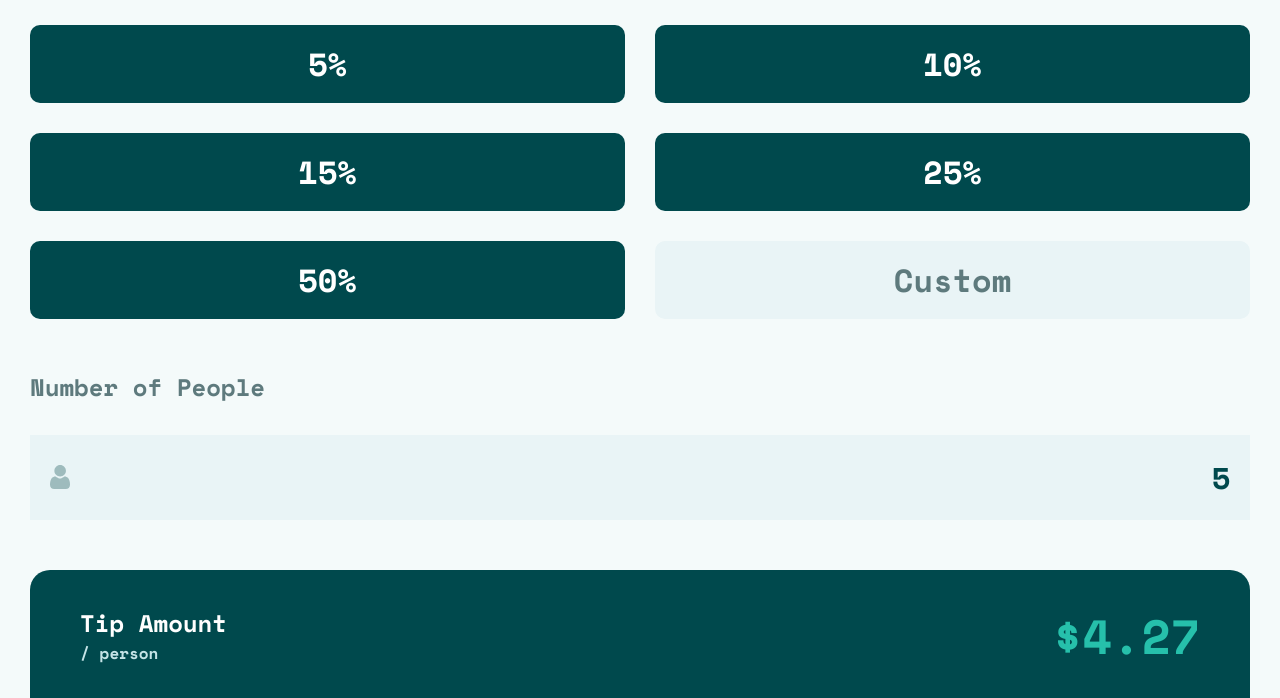
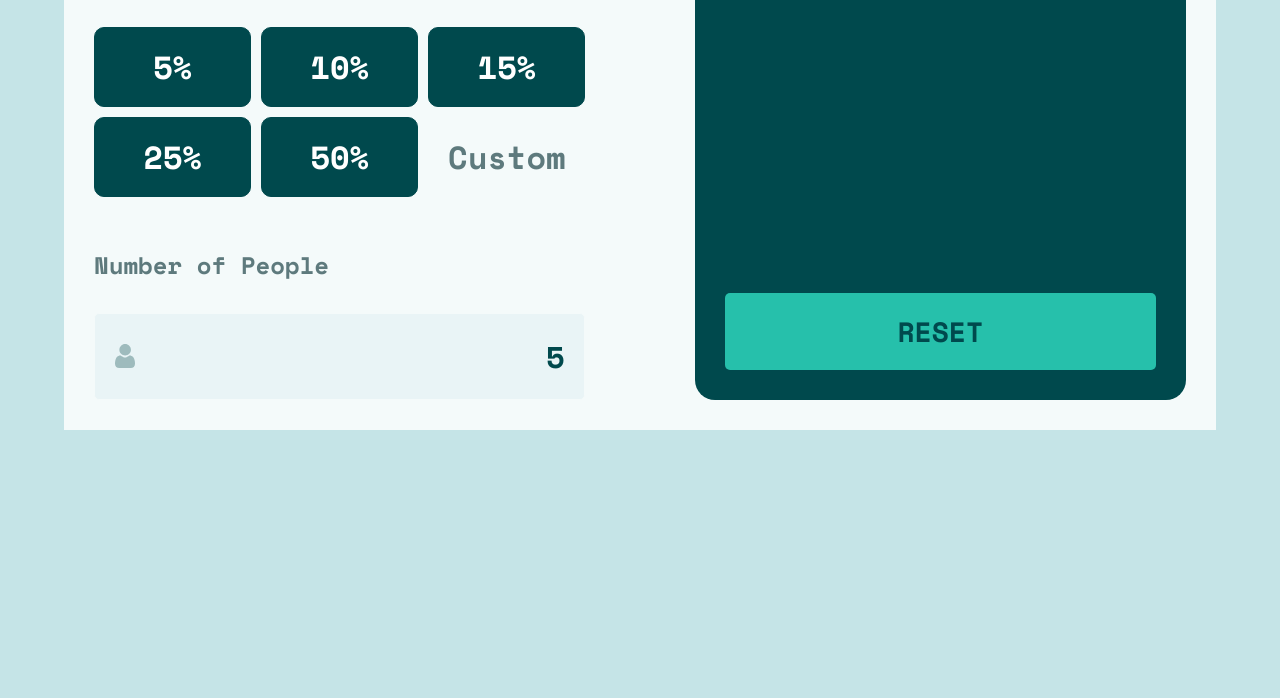
Before and after one commit to wojtekqwe/tip_calculator_app, a plain HTML site: page index.html in a window 1280 px wide. Shown: the part 493-1191 px from the top of the page. After the commit the page ends 923 px from the top, so only its background shows below. Drawn offline with nearby package versions, Linux system fonts and the light colour scheme.

Commit message:
Edit desktop view

```diff
--- a/css/style.css
+++ b/css/style.css
@@ -130,4 +130,83 @@ body {
 }
 .splitter__tip-amount p {
   color: hsl(185, 41%, 84%);
+}
+
+@media screen and (min-width: 992px) {
+  .container {
+    margin: 0 auto;
+    width: 90%;
+    -webkit-box-pack: center;
+        -ms-flex-pack: center;
+            justify-content: center;
+  }
+  .splitter {
+    display: -webkit-box;
+    display: -ms-flexbox;
+    display: flex;
+    -webkit-box-pack: justify;
+        -ms-flex-pack: justify;
+            justify-content: space-between;
+  }
+  .splitter__bill-value, .splitter__number-people {
+    cursor: pointer;
+    -webkit-transition: 0.25s;
+    transition: 0.25s;
+    border: 1px solid hsl(189, 41%, 97%);
+    border-radius: 5px;
+  }
+  .splitter__bill-value:hover, .splitter__number-people:hover {
+    border: 1px solid hsl(172, 67%, 45%);
+  }
+  .splitter__data {
+    width: 45%;
+  }
+  .splitter__tip .tips {
+    grid-template-columns: 1fr 1fr 1fr;
+    grid-gap: 10px;
+  }
+  .splitter__tip .tips .tip {
+    border: 1px solid hsl(183, 100%, 15%);
+    cursor: pointer;
+    -webkit-transition: 0.25s;
+    transition: 0.25s;
+  }
+  .splitter__tip .tips .tip:hover {
+    background-color: hsl(172, 67%, 45%);
+    border: 1px solid hsl(172, 67%, 45%);
+    color: hsl(183, 100%, 15%);
+  }
+  .splitter__tip .tips .tip--custom {
+    background-color: transparent;
+    border: 1px hsl(189, 41%, 97%);
+  }
+  .splitter__tip .tips .tip--custom:hover {
+    background-color: transparent;
+    border: 1px solid hsl(183, 100%, 15%);
+  }
+  .splitter__score {
+    display: -webkit-box;
+    display: -ms-flexbox;
+    display: flex;
+    -webkit-box-orient: vertical;
+    -webkit-box-direction: normal;
+        -ms-flex-direction: column;
+            flex-direction: column;
+    padding: 30px;
+    width: 45%;
+    margin-bottom: 0;
+  }
+  .splitter__score .reset {
+    cursor: pointer;
+    margin-top: auto;
+    -webkit-transition: 0.25s;
+    transition: 0.25s;
+  }
+  .splitter__score .reset:hover {
+    background-color: hsl(185, 41%, 84%);
+  }
+  .splitter__summary {
+    margin-bottom: 30px;
+    width: 100%;
+  }
 }/*# sourceMappingURL=style.css.map */
```
Also changed, not shown: 1 other file.
